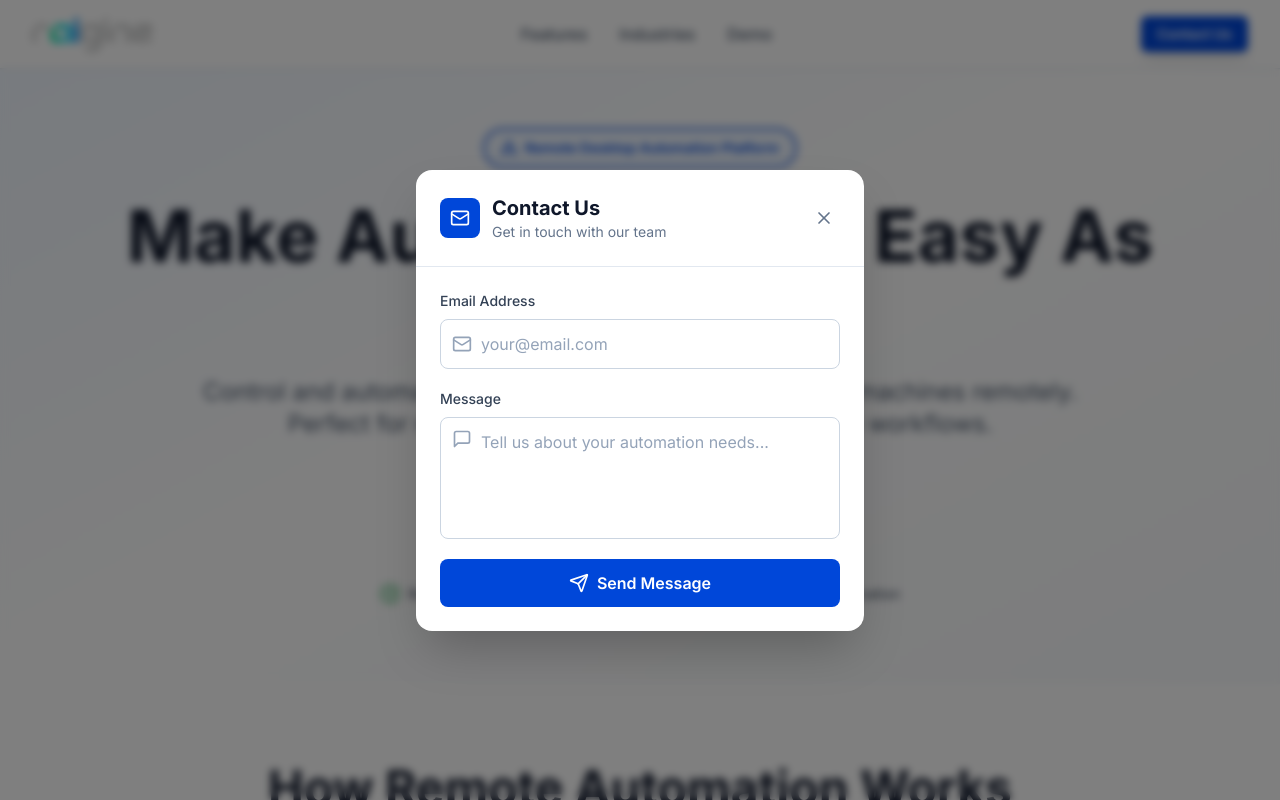
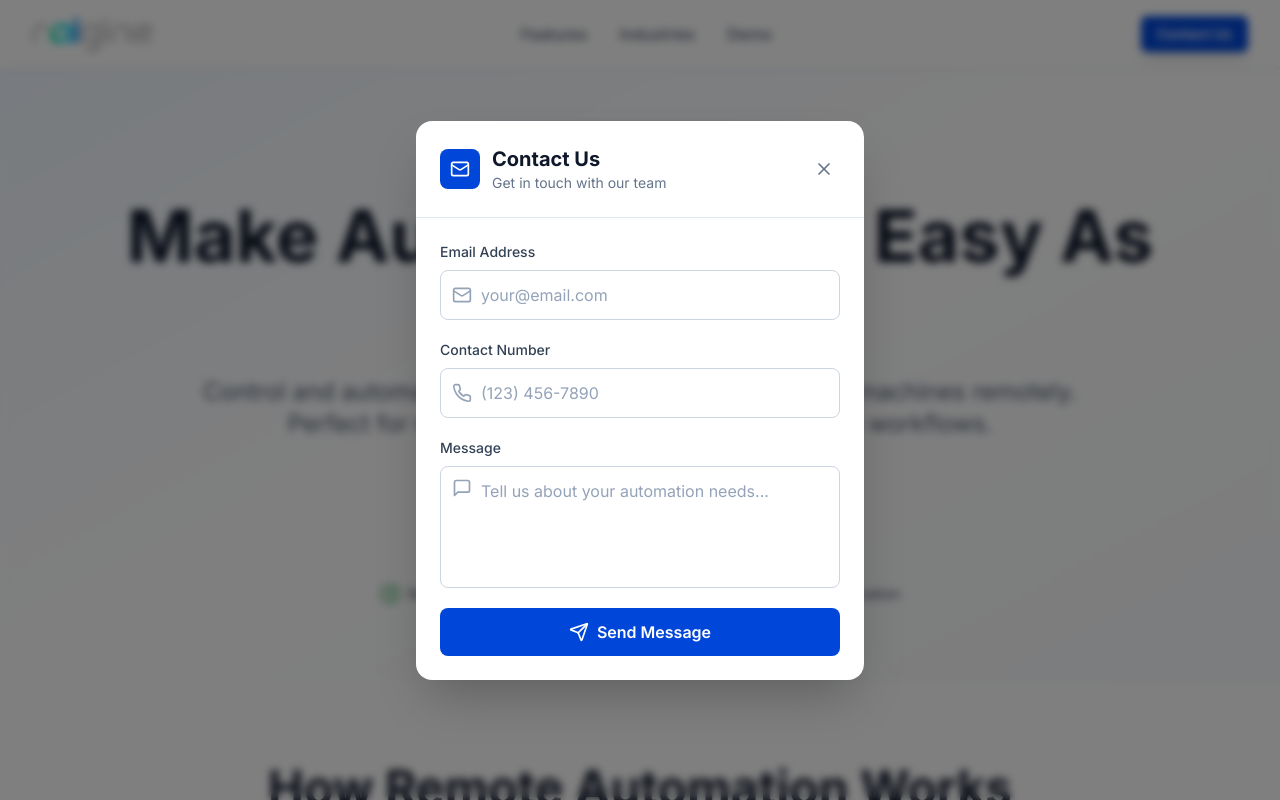
Before and after one commit to rAIgine/landing-page, a Next.js app: page / in a window 1280 px wide. Both pictures are taken after a click on the button "Try rAIgine Now". Shown: the top 800 px of the page. Built offline with nearby package versions, Linux system fonts and the light colour scheme.

Commit message:
update contact in form contact us

```diff
--- a/app/api/contact/route.ts
+++ b/app/api/contact/route.ts
@@ -3,12 +3,12 @@ import nodemailer from "nodemailer";
 
 export async function POST(request: NextRequest) {
   try {
-    const { email, message } = await request.json();
+    const { email, contact, message } = await request.json();
 
     // Validate input
-    if (!email || !message) {
+    if (!email || !message || !contact) {
       return NextResponse.json(
-        { error: "Email and message are required" },
+        { error: "Email, contact, and message are required" },
         { status: 400 }
       );
     }
@@ -44,6 +44,7 @@ export async function POST(request: NextRequest) {
           <h2 style="color: #0047D9;">New Contact Form Submission</h2>
           <div style="background-color: #f8f9fa; padding: 20px; border-radius: 8px; margin: 20px 0;">
             <p><strong>From:</strong> ${email}</p>
+            <p><strong>Contact:</strong> ${contact || "No contact provided"}</p>
             <p><strong>Message:</strong></p>
             <p style="background-color: white; padding: 15px; border-radius: 4px; border-left: 4px solid #0047D9;">
               ${message.replace(/\n/g, "<br>")}
--- a/components/contact-modal.tsx
+++ b/components/contact-modal.tsx
@@ -1,6 +1,6 @@
 "use client";
 import { useState } from "react";
-import { X, Mail, MessageSquare, Send } from "lucide-react";
+import { X, Mail, MessageSquare, Send, Phone } from "lucide-react";
 
 interface ContactModalProps {
   isOpen: boolean;
@@ -10,6 +10,7 @@ interface ContactModalProps {
 export const ContactModal = ({ isOpen, onClose }: ContactModalProps) => {
   const [email, setEmail] = useState("");
   const [message, setMessage] = useState("");
+  const [contact, setContact] = useState("");
   const [isSubmitting, setIsSubmitting] = useState(false);
   const [isSubmitted, setIsSubmitted] = useState(false);
 
@@ -26,10 +27,10 @@ export const ContactModal = ({ isOpen, onClose }: ContactModalProps) => {
         },
         body: JSON.stringify({
           email,
+          contact,
           message,
         }),
       });
-      console.log(response, "response");
 
       if (!response.ok) {
         throw new Error("Failed to send message");
@@ -114,6 +115,30 @@ export const ContactModal = ({ isOpen, onClose }: ContactModalProps) => {
                 </div>
               </div>
 
+              {/* Contact Field */}
+              <div>
+                <label
+                  htmlFor="contact"
+                  className="block text-sm font-medium text-slate-700 mb-2"
+                >
+                  Contact Number
+                </label>
+                <div className="relative">
+                  <div className="absolute inset-y-0 left-0 pl-3 flex items-center pointer-events-none">
+                    <Phone className="h-5 w-5 text-slate-400" />
+                  </div>
+                  <input
+                    type="tel"
+                    id="contact"
+                    value={contact}
+                    onChange={(e) => setContact(e.target.value)}
+                    className="block w-full pl-10 pr-3 py-3 border border-slate-300 rounded-lg focus:ring-2 focus:ring-[#0047D9] focus:border-transparent transition-all duration-200 bg-white text-slate-900 placeholder-slate-400"
+                    placeholder="(123) 456-7890"
+                    required
+                  />
+                </div>
+              </div>
+
               {/* Message Field */}
               <div>
                 <label
```
